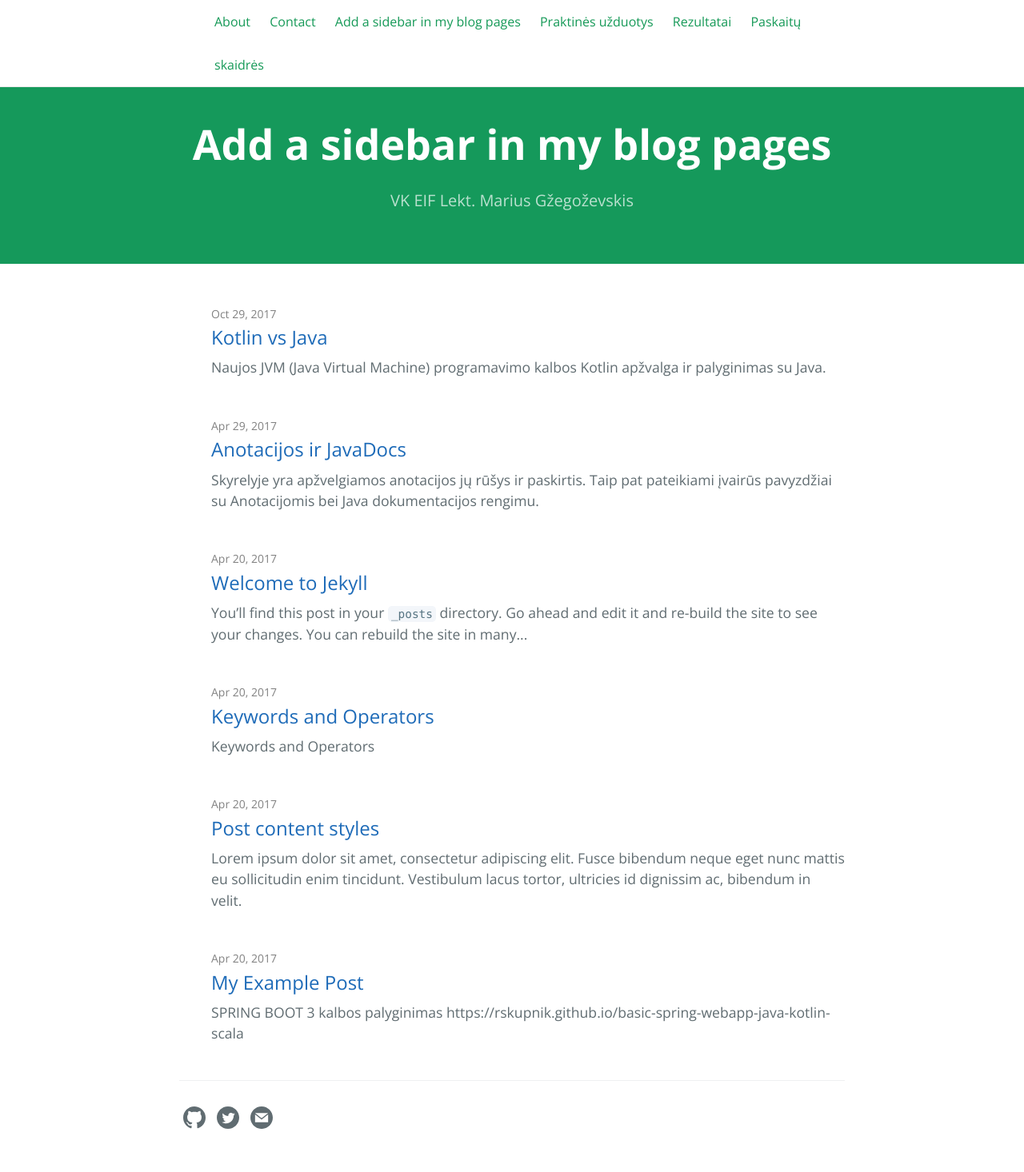
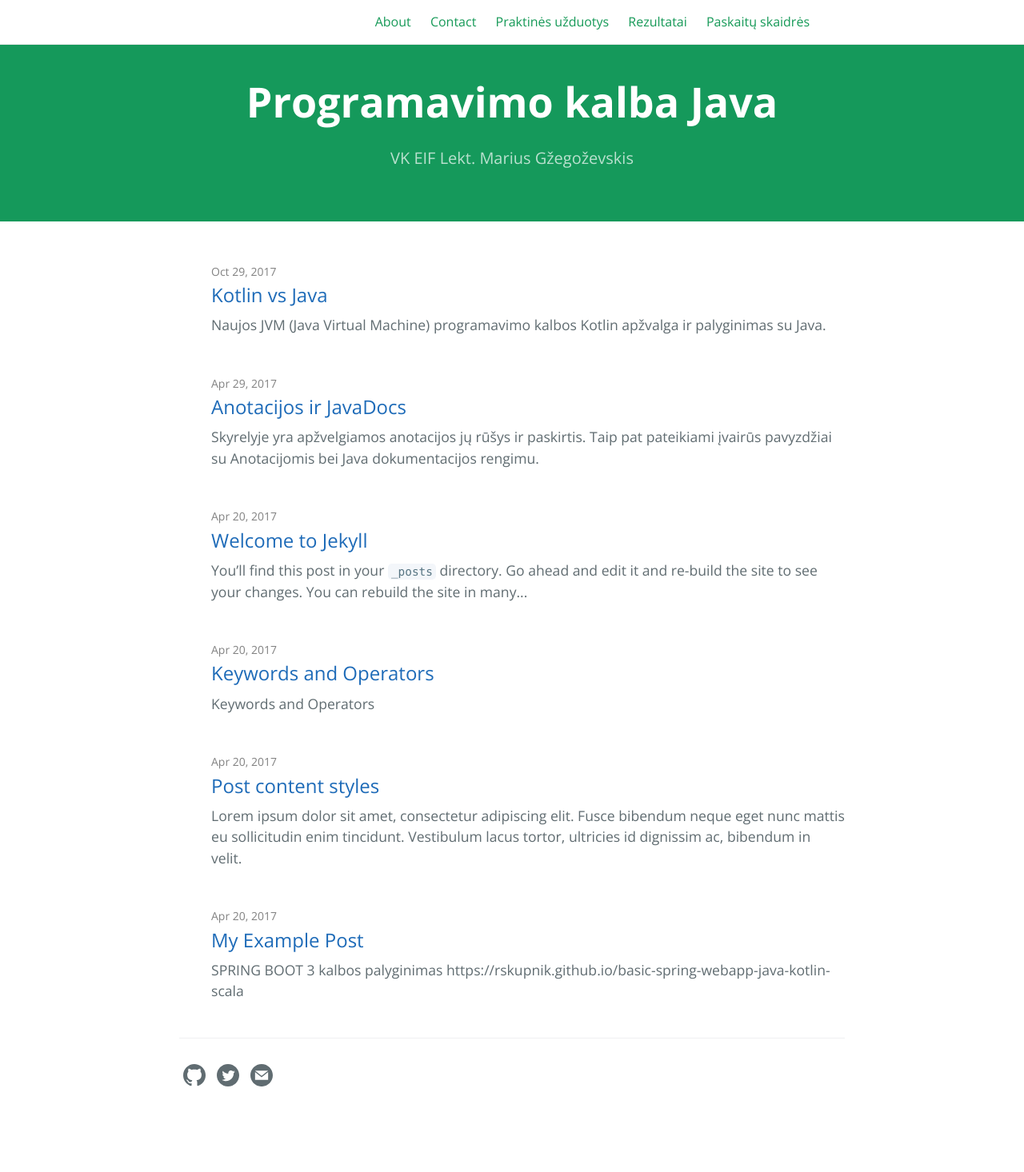
Before and after one commit to eif-courses/Java-Lecture-Notes, a Jekyll site: the page built from index.md, in a window 1280 px wide. Shown: the whole page at 80% size. Built offline with Jekyll 4.4.1, drawn with Linux system fonts in a browser that asks for light colours; after the commit the page ends 1413 px from its top, so only the background shows below that.

Commit message:
Update index.md

```diff
--- a/index.md
+++ b/index.md
@@ -1,11 +1,5 @@
 ---
 
 layout: home
-title: Add a sidebar in my blog pages
-tags: [jekyll]
-categories:
-- website
-- awwa e
-- aweawewa
-- we aweae
+
 ---
```
